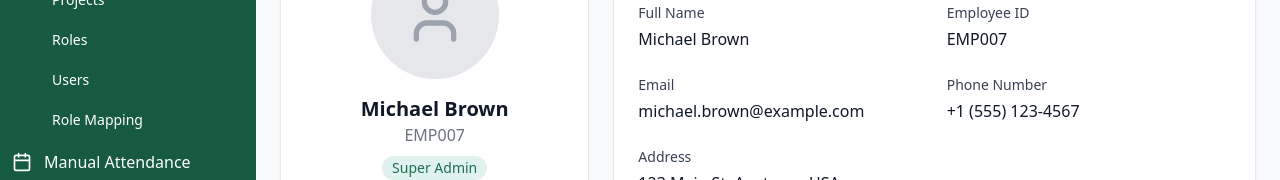
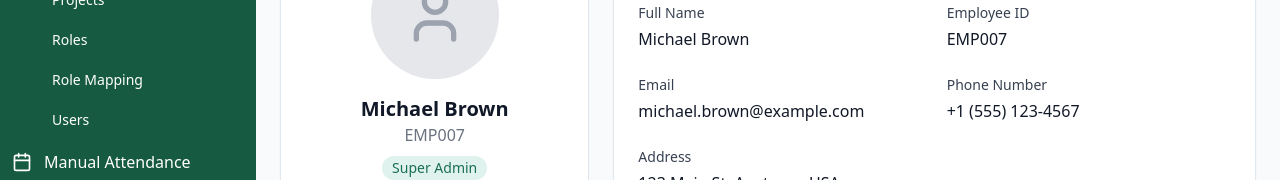
Before and after one commit to ravikumatrials/micro-service-into-src, a React (Vite) app: page /profile in a window 1280 px wide. Shown: the part 219-399 px from the top of the page. Built offline with nearby package versions, Linux system fonts and the light colour scheme.

Commit message:
Fix: Reorder master menu submenus
Reorders the submenus within the "Master" menu to match the specified order: Employees, Projects, Roles, Role Mapping, and Users. This change applies to the sidebar, dropdown menus, and all navigation references.

```diff
--- a/src/components/layout/Sidebar.tsx
+++ b/src/components/layout/Sidebar.tsx
@@ -1,3 +1,4 @@
+
 import { useState } from "react";
 import { Link, useLocation } from "react-router-dom";
 import {
@@ -52,12 +53,12 @@ const menuItems: MenuItem[] = [
         path: "/master/roles"
       },
       {
+        name: "Role Mapping",
+        path: "/role-mapping"
+      },
+      {
         name: "Users",
         path: "/master/users"
-      },
-      {
-        name: "Role Mapping",
-        path: "/role-mapping"
       }
     ]
   },
```
